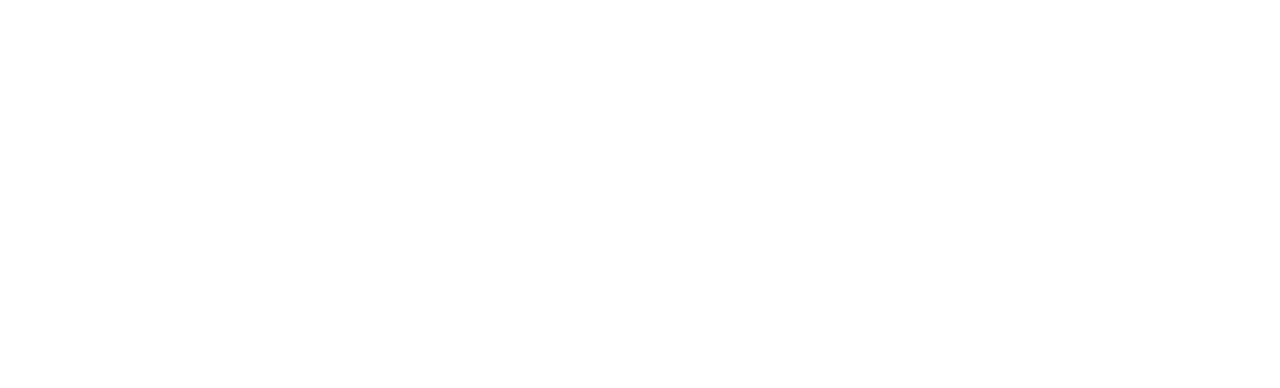
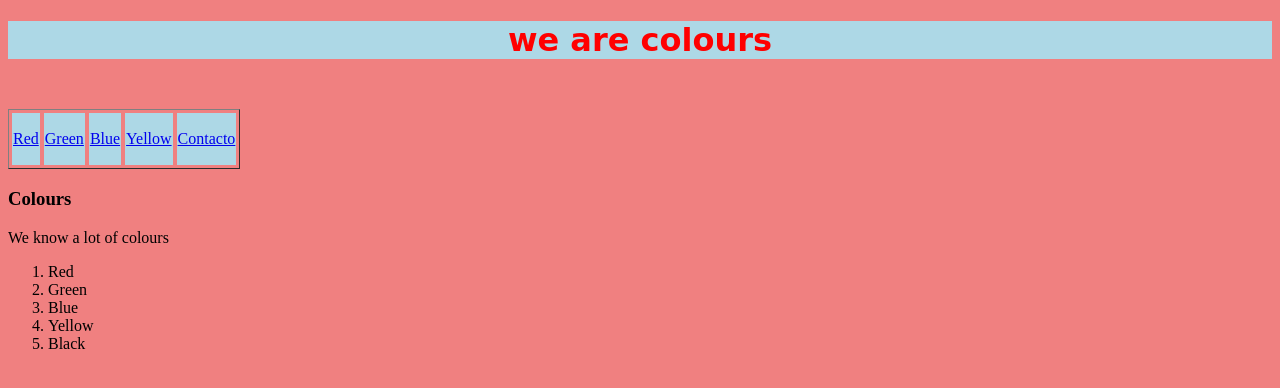
Before and after one commit to alumnoAndres/Examen2, a plain HTML site: page index.html in a window 1280 px wide. Drawn offline with Linux system fonts and the light colour scheme; a web font is replaced by a local one.

Commit message:
en proceso

```diff
--- a/estilo.css
+++ b/estilo.css
@@ -0,0 +1,22 @@
+@import url('https://fonts.googleapis.com/css?family=Zhi+Mang+Xing&display=swap');
+
+header.titulo{
+    background-color: lightblue;
+    color: red;
+    text-align: center;
+    margin-bottom: 50px;
+    font-family: 'Zhi Mang Xing', cursive;
+}
+
+body{
+    background-color: lightcoral;
+}
+.colortabla{
+    background-color: lightblue;
+    border: lightcoral 1px solid;
+    word-spacing: 50px;
+}
+.decimal{
+    list-style-type: decimal;
+    text-align: left;
+}
--- a/index.html
+++ b/index.html
@@ -8,6 +8,40 @@
     <title>Examen2</title>
 </head>
 <body>
+    <header class="titulo"><h1>we are colours</h1></header>
+    <nav>
+        <table border="1" >
+            <tr class="color">
+                <td class="colortabla"><a href="https://en.wikipedia.org/wiki/Lists_of_colors"> Red</a>
+                </td>
+                <td class="colortabla">
+                    <p><a href="https://en.wikipedia.org/wiki/Lists_of_colors">Green</a></p>
+                </td>
+                <td class="colortabla">
+                    <p><a href="https://en.wikipedia.org/wiki/Lists_of_colors">Blue</a></p>
+                </td>
+                <td class="colortabla">
+                    <p><a href="https://en.wikipedia.org/wiki/Lists_of_colors">Yellow</a></p>
+                </td>
+                <td class="colortabla">
+                    <p><a href="https://en.wikipedia.org/wiki/Lists_of_colors">Contacto</a></p>
+                </td>
+            </tr>
+        </table>
+    </nav>
 
+    <main>
+        <h3><strong>Colours</strong></h3>
+        <p>We know a lot of colours </p>
+        <ul class="decimal">
+            <li>Red</li>
+            <li>Green</li>
+            <li>Blue</li>
+            <li>Yellow</li>
+            <li>Black</li>
+        </ul>
+    </main>
+    <section></section>
+    <footer></footer>
 </body>
 </html>
```
